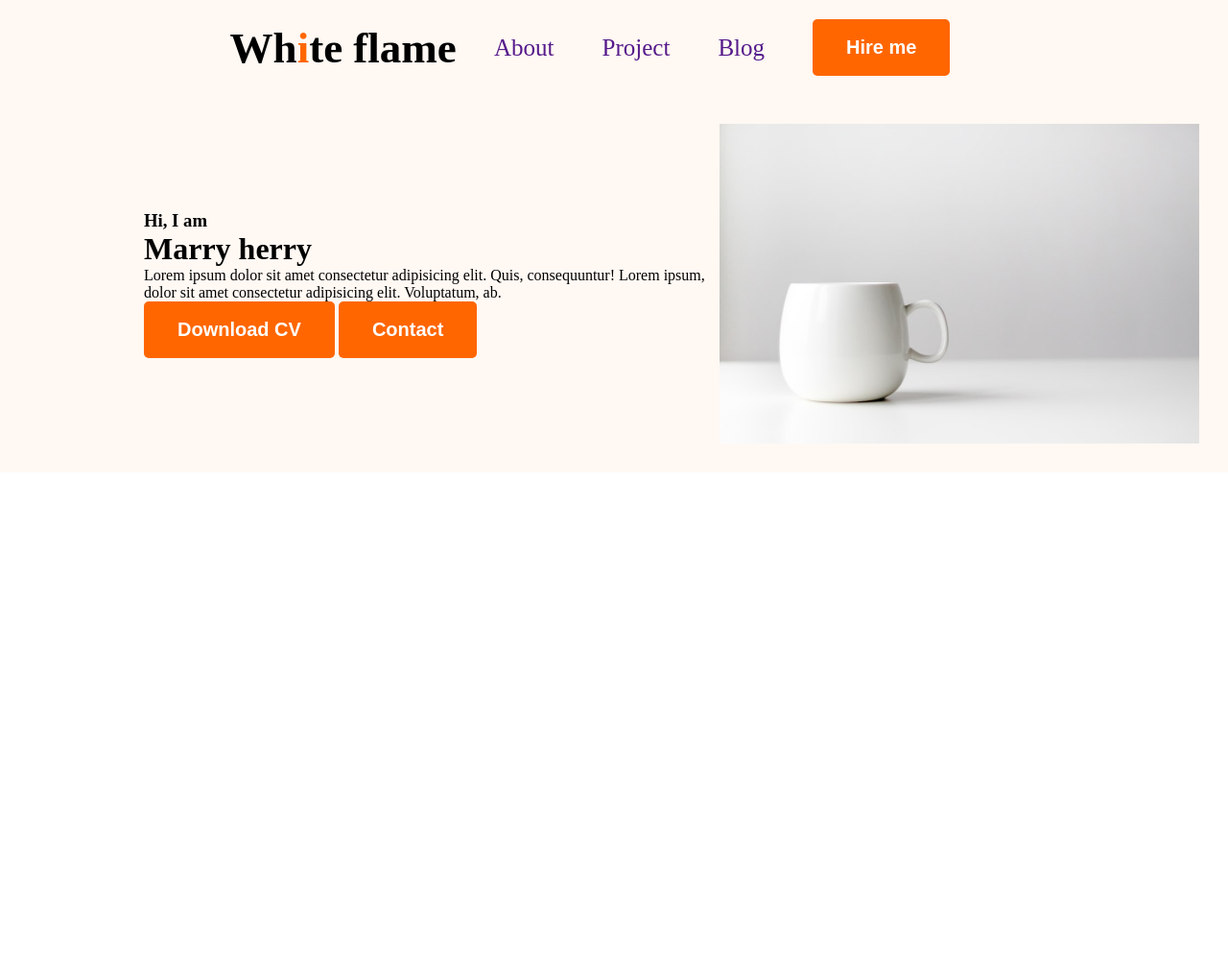
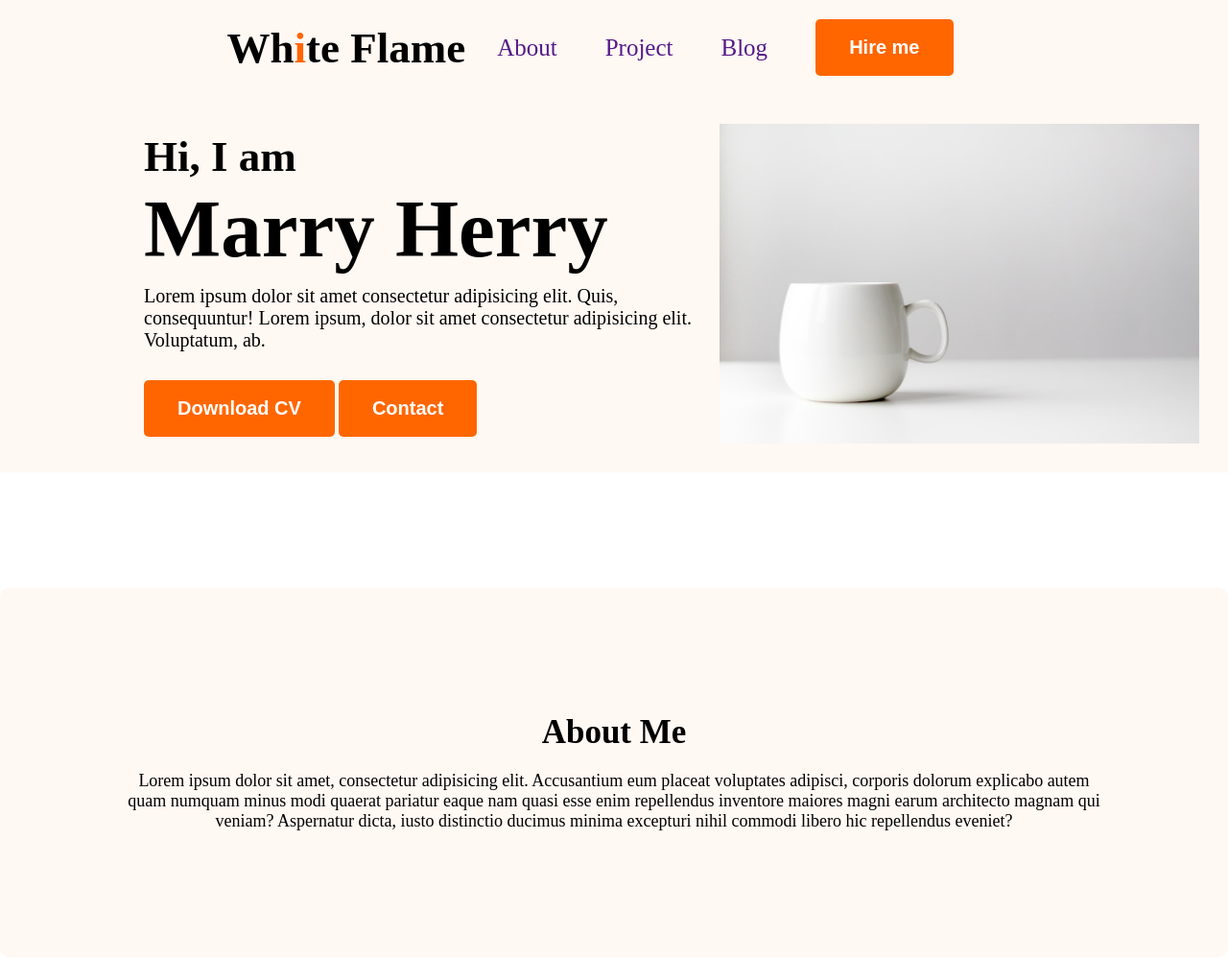
Before and after one commit to sajid3366/web-portfolio, a plain HTML site: page index.html in a window 1280 px wide. Shown: the whole page at 96% size. Before the commit the page ends 800 px from the top, so only its background shows below. Drawn offline with Linux system fonts and the light colour scheme.

Commit message:
about section added

```diff
--- a/index.html
+++ b/index.html
@@ -11,7 +11,7 @@
 <body>
     <header class="header">
         <nav>
-            <h3 class="nav-title">Wh<span class="text-orange">i</span>te flame</h3>
+            <h3 class="nav-title">Wh<span class="text-orange">i</span>te Flame</h3>
             <ul>
                 <li><a class="nav-anchor" href="">About</a></li>
                 <li><a class="nav-anchor" href="">Project</a></li>
@@ -20,13 +20,13 @@
             </ul>
         </nav>
         <div class="banner">
-            <div>
+            <div class="banner-content">
                 <h3 class="banner-great">
                     Hi, I am
                 </h3>
-                <h1 class="banner-title">Marry herry</h1>
+                <h1 class="banner-title">Marry Herry</h1>
                 <p>Lorem ipsum dolor sit amet consectetur adipisicing elit. Quis,
-                    consequuntur!  Lorem ipsum, dolor sit amet consectetur adipisicing elit. Voluptatum, ab.
+                    consequuntur!  Lorem ipsum, dolor sit amet consectetur adipisicing elit.  Voluptatum, ab.
 
                 </p>
                 <button class="btn-primary">Download CV</button>
@@ -42,6 +42,14 @@
     </header>
     <main>
 
+        <section class="about">
+            <h3 class="section-title">About Me</h3>
+            <p class="section-description">
+                Lorem ipsum dolor sit amet, consectetur adipisicing elit. Accusantium eum placeat voluptates adipisci, corporis dolorum explicabo autem quam numquam minus modi quaerat pariatur eaque nam quasi esse enim repellendus inventore maiores magni earum architecto magnam qui veniam? Aspernatur dicta,
+                iusto distinctio ducimus minima excepturi nihil commodi libero hic repellendus eveniet?
+            </p>
+        </section>
+
     </main>
 
     <footer>
--- a/styles/style.css
+++ b/styles/style.css
@@ -1,6 +1,7 @@
 *{
     margin: 0px;
     padding: 0px;
+    font-family: ;
 }
 .text-orange{
     color: rgb(255, 102, 0);
@@ -48,8 +49,47 @@ nav li{
 .banner{
     padding: 30px 30px 30px 150px;
     display: flex;
+    justify-content: space-around;
     align-items: center;
+}
+.banner-content{
+    max-width: 900px;
 }
 .banner-img{
     width: 500px;
 }
+.banner-great{
+    font-size: 45px;
+    font-weight: 600;
+}
+.banner-title{
+    font-size: 85px;
+    font-weight: 700;
+    margin-bottom: 10px;
+}
+.banner p{
+    font-size: 20px;
+    margin-bottom: 30px;
+}
+
+/* main section styles */
+
+/* about me */
+.about{
+    padding: 131px;
+    border-radius: 10px;
+    background-color: #FFF8F3;
+    margin: 120px 0;
+
+}
+.section-title{
+    text-align: center;
+    font-size: 35px;
+    font-weight: 700;
+    margin-bottom: 20px;
+}
+.section-description{
+    font-size: 18px;
+    font-weight: 500;
+    text-align: center;
+}
```
